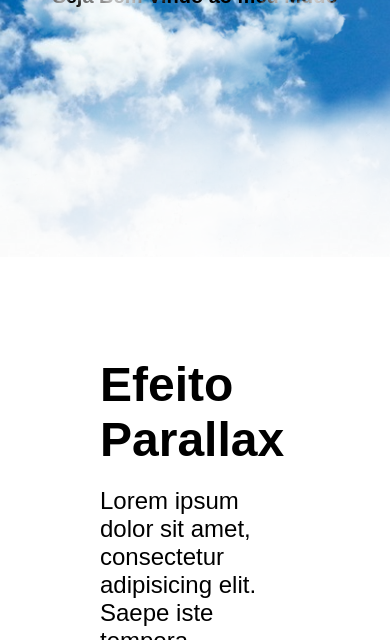
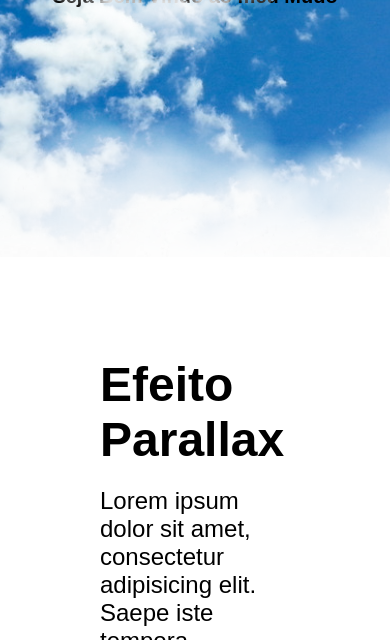
Before and after one commit to lopespablo/postifolio, a plain HTML site: page index.html in a window 390 px wide. Shown: the part 460-1100 px from the top of the page. Drawn offline with Linux system fonts and the light colour scheme.

Commit message:
att resposive

```diff
--- a/index.html
+++ b/index.html
@@ -22,7 +22,7 @@
         <div class="onda" id="onda3"></div>
         <div class="onda" id="onda4"></div>
 
-        <div class="onda" id="onda5"></div>
+        <div class="onda55" id="onda5"></div>
     </section>
 
     <section class="conteudo">
--- a/style.css
+++ b/style.css
@@ -72,6 +72,18 @@ section.ondas-box{
     background-image: url(imgs/AGS\ CONSULTAS.png);
 }
 
+.onda55{
+    bottom: 100px;
+    position: absolute;
+    height: 250px;
+    width: 500px;
+    background-image: url(imgs/Design\ sem\ nome\ \(1\).png);
+    background-repeat: no-repeat;
+    background-size: cover;
+    background-position: center;
+
+}
+
 #onda1{
     z-index: 1000;
     opacity: 1;
@@ -101,9 +113,6 @@ section.ondas-box{
 }
 
 #onda5{
-    background-image: url(imgs/Design\ sem\ nome\ \(1\).png);
-    background-repeat: no-repeat;
-    bottom: 100px;
     --vl: 4;
     animation: aniee calc(8s * var(--vl)) linear infinite alternate;
 }
@@ -136,17 +145,10 @@ section.ondas-box{
 }
 
 @media screen and (max-width:500px){
-
-
     body{
-        background-image: url(imgs/nature\ \(6\)\ -\ Copia.jpg);
         background-position: center;
-        background-repeat: no-repeat;
-        background-attachment: fixed;
         background-size: cover;
-
     }
-t
 
     .txt{
         display: flex;
@@ -158,13 +160,36 @@ t
         text-align: center;
     }
 
+    .onda{
+        width: 900px;
+        height: 200px;
+        background-image: url(imgs/AGS\ CONSULTAS.png);
+        background-size: cover;
+    }
+
+    .onda55{
+        height: 130px;
+        width: 300px;
+        background-image: url(imgs/Design\ sem\ nome\ \(1\).png);
+        background-repeat: no-repeat;
+        background-size: cover;
+        background-position: center;
+        bottom: 200px;
+
+    }
+
+    #onda5{
+        --vl: 4;
+        animation: aniee calc(8s * var(--vl)) linear infinite alternate;
+    }
+
 
     @keyframes aniee {
         0% {
             transform: translateX(-5%);
         }
         100% {
-            transform: translateX(5%)
+            transform: translateX(20%)
         }
     }
 }
```
